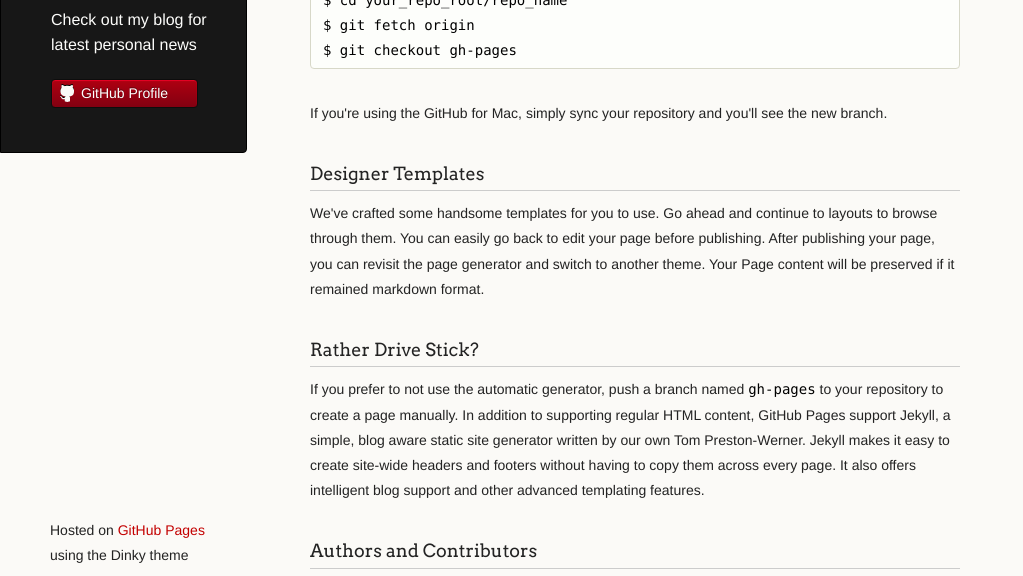
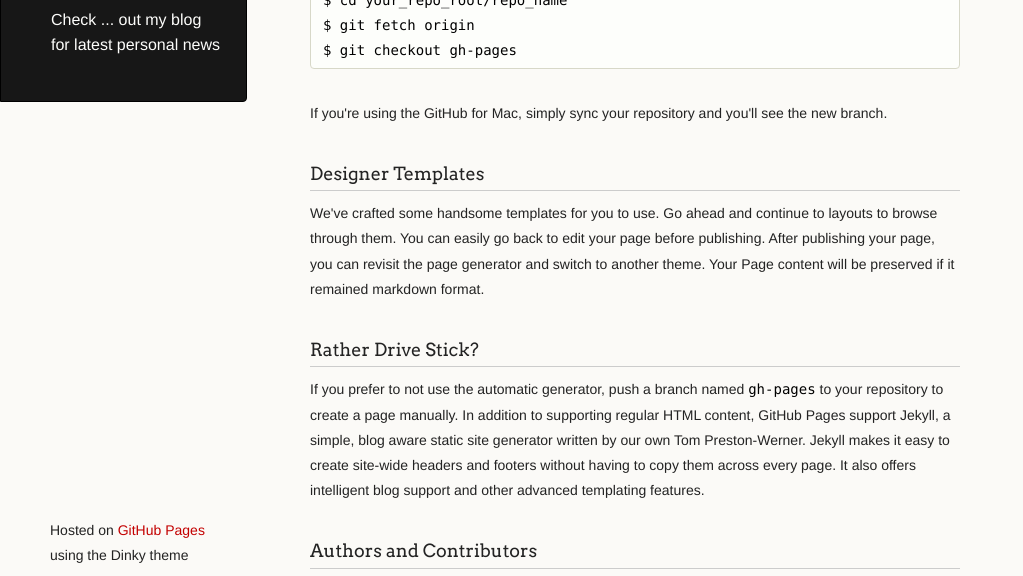
Before and after one commit to sputney/sputney.github.io, a plain HTML site: page index.html in a window 1280 px wide. Shown: the part 200-776 px from the top of the page, without its empty margins (0-1023 px from the left). Drawn offline with Linux system fonts and the light colour scheme.

Commit message:
remove DL button

```diff
--- a/index.html
+++ b/index.html
@@ -17,13 +17,7 @@
     <div class="wrapper">
       <header>
         <h1 class="header">GitHub Putney Blog</h1>
-        <p class="header">Check out my blog for latest personal news</p>
-
-
-
-        <ul>
-          <li><a class="buttons github" href="https://github.com/sputney">GitHub Profile</a></li>
-        </ul>
+        <p class="header">Check ... out my blog for latest personal news</p>
 
       </header>
       <section>
```
